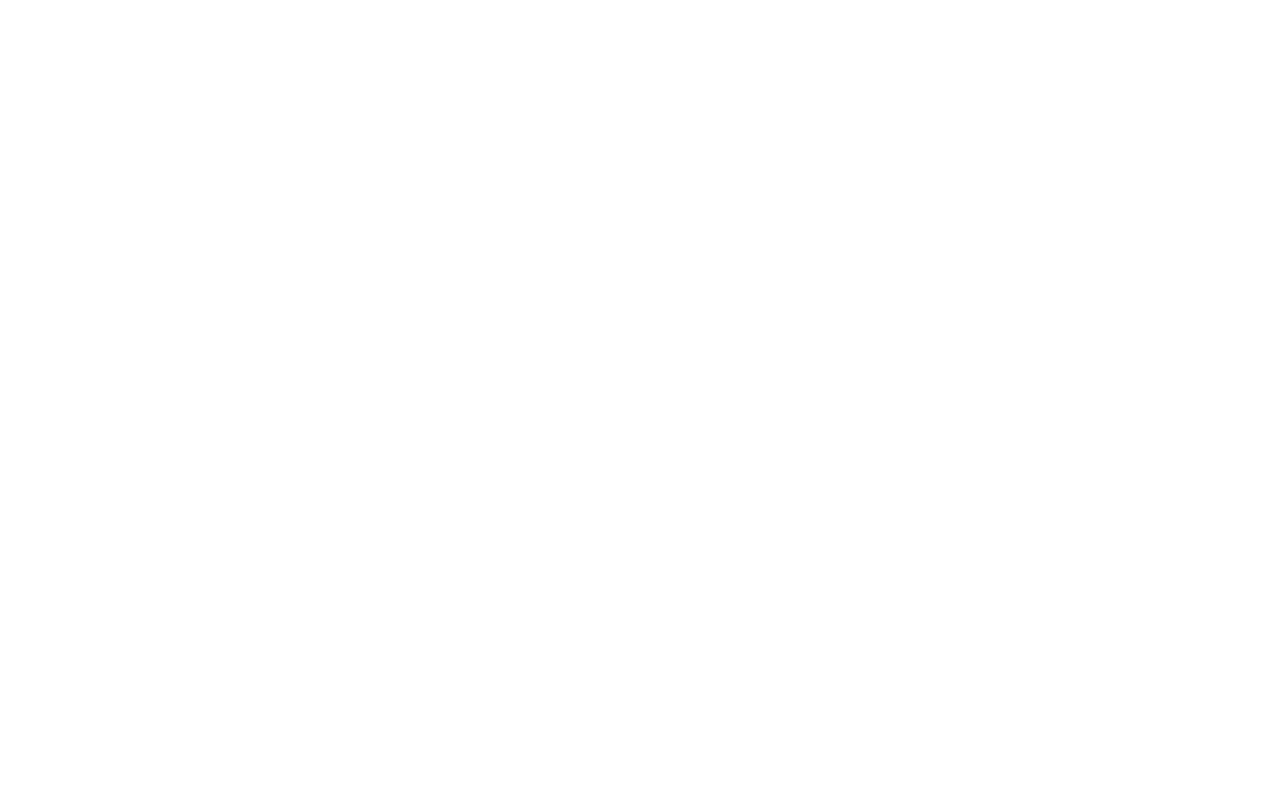
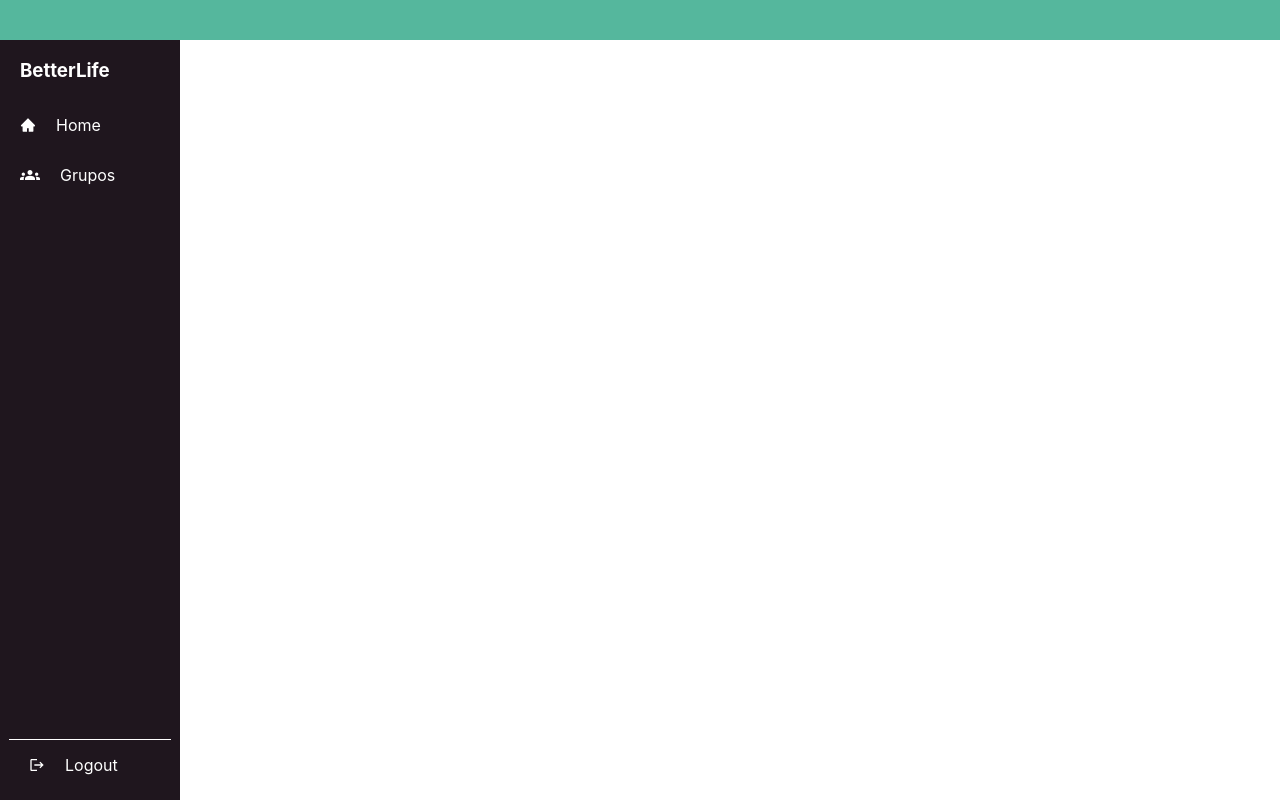
Before and after one commit to danielmsatiro/better-life, a React (Create React App) app: page / in a window 1280 px wide. Built offline with nearby package versions, Linux system fonts and the light colour scheme.

Commit message:
feat: Menu Dashboard

```diff
--- a/src/App.js
+++ b/src/App.js
@@ -1,5 +1,12 @@
+import DashboardMenu from "./components/Menu";
+
+
 function App() {
-  return <div></div>;
+  return (
+    <div>
+      <DashboardMenu/>
+    </div>
+    )
 }
 
 export default App;
--- /dev/null
+++ b/src/components/Menu/index.js
@@ -0,0 +1,64 @@
+import { ContainerMenu } from "./styles";
+import {AiOutlineMenu, AiFillHome} from "react-icons/ai"
+import {MdGroups, MdLogout} from "react-icons/md"
+
+function DashboardMenu(){
+    return (
+        <ContainerMenu>
+            <div className="top_strap"></div>
+
+            <section className="menu_box">
+
+            <div>
+
+            <h1>BetterLife</h1>
+
+            <details>
+                <summary>
+                    <AiOutlineMenu className="menu_icon"/>
+                </summary>
+
+                <nav className="sub_menu">
+                    <span className="sub_menu__link">
+                        <AiFillHome className="menu_icon_subMenu"/>
+                        Home
+                    </span>
+                    <span className="sub_menu__link">
+                        <MdGroups className="menu_icon_subMenu_group_icon"/>
+                        Grupos
+                    </span>
+                    <span className="sub_menu__link logout_menu">
+                        <MdLogout className="menu_icon_subMenu logout_icon"/>
+                    Logout
+                    </span>
+                </nav>
+            </details>
+
+            <div className="menu_dashboard_desktop">
+
+                    <span className="sub_menu__link_desktop">
+                        <AiFillHome className="menu_icon_subMenu_desktop"/>
+                        Home
+                    </span>
+                    <span className="sub_menu__link_desktop">
+                        <MdGroups className="menu_icon_subMenu_desktop group_icon"/>
+                        Grupos
+                    </span>
+                </div>
+            </div>
+
+                <span className="sub_menu__link_desktop logout_menu_desktop">
+                    <MdLogout className="menu_icon_subMenu_desktop logout_icon"/>
+                    Logout
+                </span>
+
+
+            </section>
+
+
+
+        </ContainerMenu>
+    )
+}
+
+export default DashboardMenu
--- /dev/null
+++ b/src/components/Menu/styles.js
@@ -0,0 +1,157 @@
+import styled from "styled-components";
+
+export const ContainerMenu = styled.section`
+
+    .menu_box{
+        width: 100%;
+        height: 60px;
+        background-color: #1F161E;
+    }
+
+
+    display: flex;
+    align-items: center;
+    justify-content: space-between;
+
+    .top_strap{
+        display: none;
+    }
+
+    h1{
+        color: white;
+        margin-left: 20px;
+    }
+
+    details{
+        position: absolute;
+        right: 20px;
+        top: 10px;
+    }
+
+    summary{
+        position: absolute;
+        right: 0px;
+    }
+
+    summary::marker{
+        content: "";
+    }
+
+
+    .menu_icon{
+        color: white;
+
+        width: 30px;
+        height: 40px;
+        margin-right: 20px;
+
+    }
+
+    .sub_menu{
+        width: 100vw;
+        background-color: #1F161E;
+        color: white;
+
+        margin-top: 50px;
+        margin-right: -20px;
+
+        display: flex;
+        justify-content: space-around;
+        align-items: center;
+
+        font-size: 14px;
+
+    }
+
+    .sub_menu__link{
+        display: flex;
+        align-items: center;
+        cursor: pointer;
+    }
+
+    .menu_icon_subMenu{
+        width: 15px;
+        height: 30px;
+        color: white;
+        margin-right: 5px;
+    }
+
+    .menu_icon_subMenu_group_icon{
+        width: 25px;
+        height: 30px;
+        color: white;
+        margin-right: 5px;
+    }
+
+    .menu_dashboard_desktop{
+        display: none;
+    }
+
+    .logout_menu_desktop{
+        display: none;
+    }
+
+    @media (min-width: 768px){
+        display: flex;
+        flex-direction: column;
+        align-items: flex-start;
+
+        .menu_box{
+            height: 95vh;
+            width: 180px;
+            display: flex;
+            flex-direction: column;
+            justify-content: space-between;
+        }
+
+        .top_strap{
+            display: block;
+            width: 100%;
+            height: 5vh;
+            background-color: #55B79D;
+        }
+
+        h1{
+            margin-left: 20px;
+        }
+
+        .menu_icon{
+            display: none;
+        }
+
+        .menu_dashboard_desktop{
+            width: 100%;
+
+            display: flex;
+            flex-direction: column;
+        }
+
+        .sub_menu__link_desktop{
+            color: white;
+            height: 30px;
+            cursor: pointer;
+
+            display: flex;
+            align-items: center;
+
+            margin: 10px 0;
+        }
+
+        .menu_icon_subMenu_desktop{
+            margin: 0px 20px;
+        }
+
+        .group_icon{
+            width: 20px;
+            height: 30px;
+        }
+
+        .logout_menu_desktop{
+            width: 90%;
+            border-top: solid white 1px;
+            margin: 20px auto;
+            padding-top: 10px;
+        }
+    }
+
+`
```
